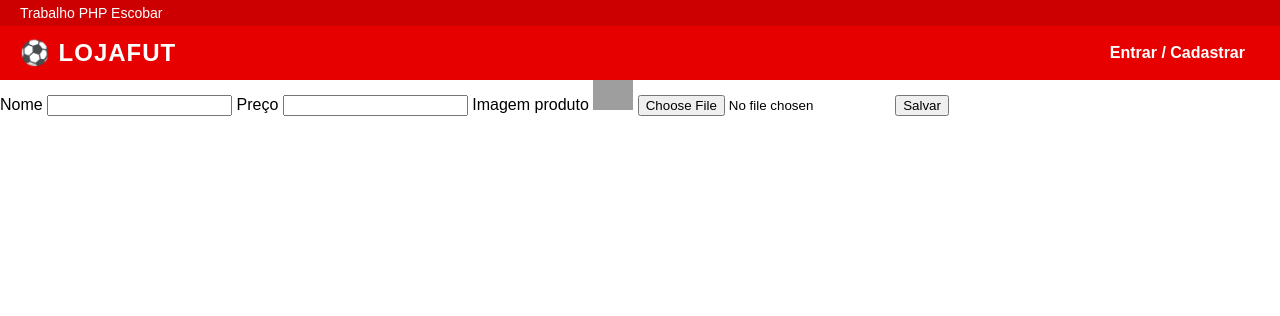
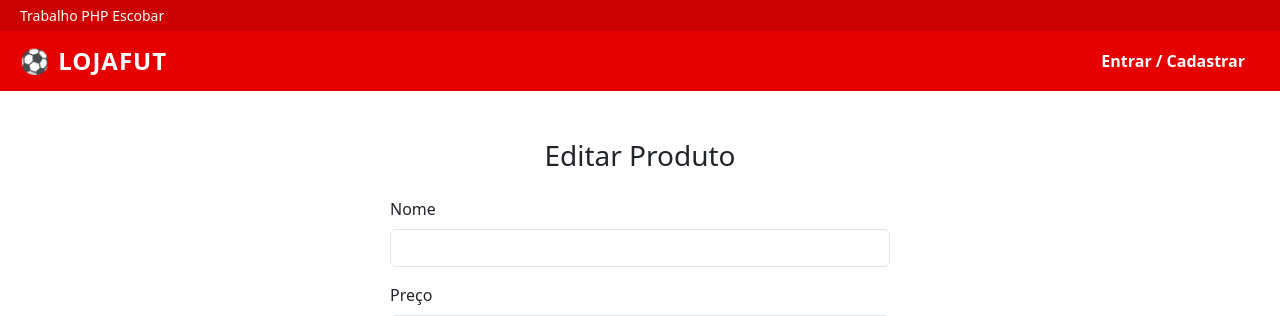
Before and after one commit to Pellegrinoo/loja-virtual-futebol-php, a PHP site: page /admin/editarItem.php?id=1 in a window 1280 px wide. Shown: the top 316 px of the page. Run offline with PHP 8.4, Linux system fonts and the light colour scheme; data that the repository does not hold is empty; grey boxes are pictures that could not be loaded.

Commit message:
Subindo parte visual da tela de edicao de item

```diff
--- a/admin/admin.php
+++ b/admin/admin.php
@@ -82,7 +82,7 @@ if ($_SERVER['REQUEST_METHOD'] === 'GET' && isset($_GET['categoria']) && $_GET['
                         <td>R$<?= $linha['preco'] ?></td>
                         <td><img src="../<?= $linha["imagem"] ?>" alt="<?= $linha["nome"] ?>" width="40"></td>
                         <td>
-                            <a href='#' class='btn btn-warning btn-sm'>
+                            <a href='editarItem.php?id=<?= $linha['id'] ?>' class='btn btn-warning btn-sm'>
                                 <i class='fas fa-edit'></i> Editar
                             </a>
                             <a href='deletarProduto.php?id=<?= $linha['id'] ?>&categoria=<?= $_GET['categoria'] ?>' class='btn btn-danger btn-sm' onclick="return confirm('Tem certeza que deseja excluir este produto?')">
--- a/admin/editarItem.php
+++ b/admin/editarItem.php
@@ -1,47 +1,60 @@
 <?php
+include '../headers/header_admin.php';
+require_once '../ConexaoBD.php';
 
-include '../headers/header_admin.php';
-
-require_once '../ConexaoBD.php';
 $conn = ConexaoBD::getConexao();
-
 $id = $_GET["id"];
 
-$sql = $conn->prepare("SELECT nome, preco, imagem FROM produtos where id = ?");
-
+$sql = $conn->prepare("SELECT nome, preco, imagem FROM produtos WHERE id = ?");
 $sql->bind_param("i", $id);
 $sql->execute();
 
 $resultado = $sql->get_result();
 
- if ($row = $resultado->fetch_assoc()) {
-        $nomeAtual = $row['nome'];
-        $precoAtual = $row['preco'];
-        $imagemAtual = $row['imagem'];
-    }
-
+if ($row = $resultado->fetch_assoc()) {
+    $nomeAtual = $row['nome'];
+    $precoAtual = $row['preco'];
+    $imagemAtual = $row['imagem'];
+}
 ?>
 
 <!DOCTYPE html>
-<html lang="en">
+<html lang="pt-br">
 <head>
     <meta charset="UTF-8">
-    <meta name="viewport" content="width=device-width, initial-scale=1.0">
-    <title>Editar item</title>
-
+    <title>Editar Produto</title>
+    <link href="https://cdn.jsdelivr.net/npm/bootstrap@5.3.3/dist/css/bootstrap.min.css" rel="stylesheet">
 </head>
 <body>
-    <div>
-        <form action="salvarProduto.php" method="POST" enctype="multipart/form-data">
+    <div class="container mt-5">
+        <h3 class="text-center mb-4">Editar Produto</h3>
+        <form action="salvarProduto.php" method="POST" enctype="multipart/form-data" class="mx-auto" style="max-width: 500px;">
             <input type="hidden" name="id" value="<?= $id ?>">
-            <label>Nome</label>
-            <input type="text" name="nome" value="<?= $nomeAtual ?>" required>
-            <label>Preço</label>
-            <input type="number" name="preco" value="<?= $precoAtual ?>" required>
-            <label>Imagem produto</label>
-            <img src="../<?= $imagemAtual ?>" alt="<?= $linha["nome"] ?>" width="40">
-            <input type="file" name="imagem" accept="image/*" required>
-            <button type="submit">Salvar</button>
+
+            <div class="mb-3">
+                <label for="nome" class="form-label">Nome</label>
+                <input type="text" name="nome" id="nome" class="form-control" value="<?= htmlspecialchars($nomeAtual) ?>" required>
+            </div>
+
+            <div class="mb-3">
+                <label for="preco" class="form-label">Preço</label>
+                <input type="number" name="preco" id="preco" class="form-control" value="<?= $precoAtual ?>" step="0.01" required>
+            </div>
+
+            <div class="mb-3">
+                <label class="form-label">Imagem Atual</label><br>
+                <img src="../<?= $imagemAtual ?>" alt="<?= htmlspecialchars($nomeAtual) ?>" width="100">
+            </div>
+
+            <div class="mb-3">
+                <label for="imagem" class="form-label">Nova Imagem (opcional)</label>
+                <input type="file" name="imagem" id="imagem" class="form-control" accept="image/*">
+            </div>
+
+            <div class="text-center">
+                <a href="javascript:history.back()" class="btn btn-secondary me-2">Voltar</a>
+                <button type="submit" class="btn btn-success">Salvar</button>
+            </div>
         </form>
     </div>
 </body>
--- a/admin/editarNomeCategoria.php
+++ b/admin/editarNomeCategoria.php
@@ -44,10 +44,10 @@ if ($id_categoria) {
     <div class="container mt-5">
         <h3 class="text-center mb-4">Editar Categoria</h3>
         <form method="POST" class="mx-auto" style="max-width: 400px;">
-            <input type="hidden" name="id" value="<?= htmlspecialchars($id_categoria) ?>">
+            <input type="hidden" name="id" value="<?= $id_categoria ?>">
             <div class="mb-3">
                 <label for="nome" class="form-label">Nome da Categoria</label>
-                <input type="text" class="form-control" id="nome" name="nome" value="<?= htmlspecialchars($nomeAtual) ?>" required>
+                <input type="text" class="form-control" id="nome" name="nome" value="<?= $nomeAtual ?>" required>
             </div>
             <div class="text-center">
                 <a href="editarCategorias.php" class="btn btn-secondary me-2">Voltar</a>
```
